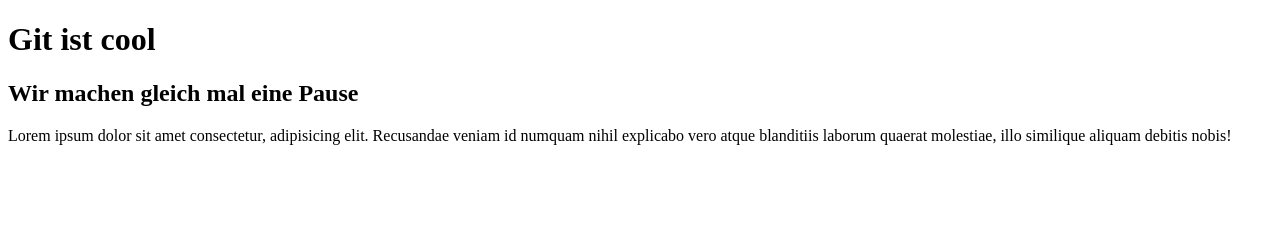
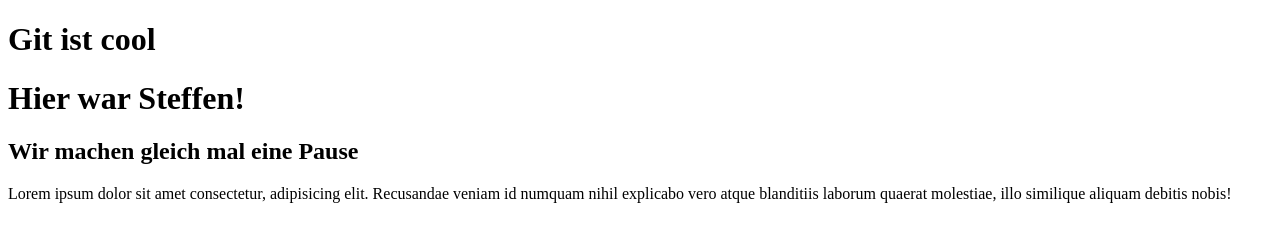
Before and after one commit to EbbeUndFlut/gitperiment, a plain HTML site: page index.html in a window 1280 px wide. Drawn offline with Linux system fonts and the light colour scheme.

Commit message:
steffen war hier

```diff
--- a/index.html
+++ b/index.html
@@ -10,6 +10,7 @@
 
 <body>
     <h1>Git ist cool</h1>
+    <h1>Hier war Steffen!</h1>
     <h2>Wir machen gleich mal eine Pause</h2>
     <p>Lorem ipsum dolor sit amet consectetur, adipisicing elit. Recusandae veniam id numquam nihil explicabo vero atque
         blanditiis laborum quaerat molestiae, illo similique aliquam debitis nobis!</p>
```
